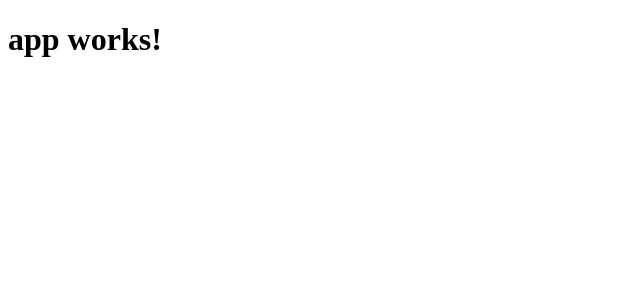
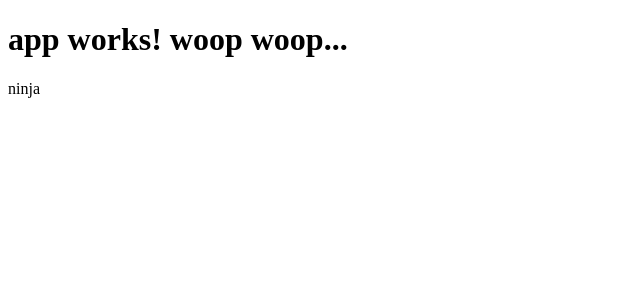
Before and after one commit to kulotsystems/angular2-thenetninja, an Angular app: page / in a window 1280 px wide. Shown: the top 300 px of the page, without its empty margins (0-640 px from the left). Built offline with nearby package versions, Linux system fonts and the light colour scheme.

Commit message:
Lesson 5: Components

```diff
--- a/src/app/app.component.html
+++ b/src/app/app.component.html
@@ -1,3 +1,4 @@
 <h1>
   {{ title }}
 </h1>
+<p>{{ name }}</p>
--- a/src/app/app.component.ts
+++ b/src/app/app.component.ts
@@ -6,5 +6,6 @@ import { Component } from '@angular/core';
   styleUrls: ['./app.component.css']
 })
 export class AppComponent {
-  title = 'app works!';
+  title = 'app works! woop woop...';
+  name  = 'ninja';
 }
```
